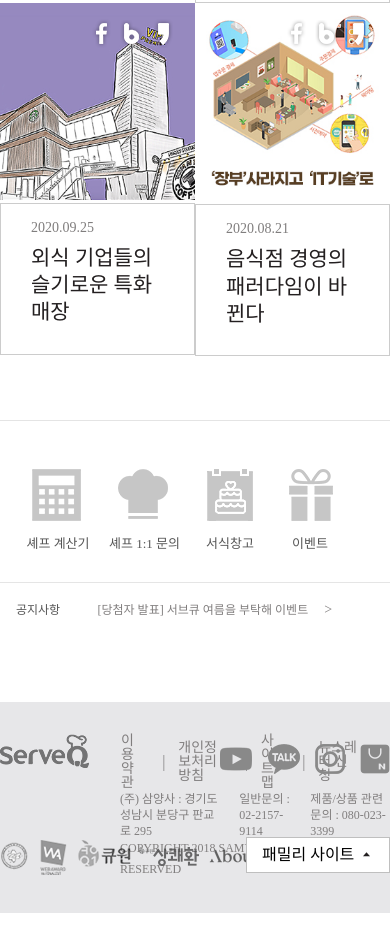
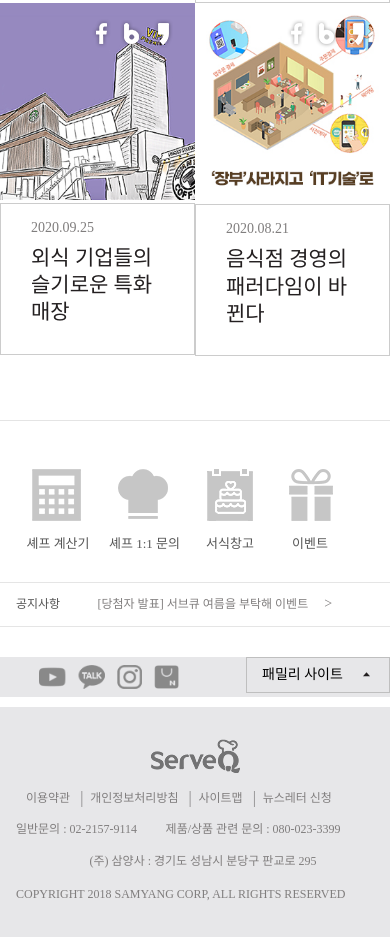
Before and after one commit to sch1527/serveQ, a plain HTML site: page index.html in a window 390 px wide. Shown: the part 5697-6634 px from the top of the page. Before the commit the page ends 6610 px from the top, so only its background shows below. Drawn offline with nearby package versions, Linux system fonts and the light colour scheme; a web font is replaced by a local one.

Commit message:
Add files via upload

```diff
--- a/common.css
+++ b/common.css
@@ -1131,8 +1131,9 @@ footer .inner .sns {
         width: 100%;
         display: flex;
         margin-top: 2rem;
-        padding-top: 1rem;
+        padding: 10px 0;
         border-top: 1px solid #e5e5e5;
+        border-bottom: 1px solid #e5e5e5;
     }
     .sec6 .inner .notice .notice_top {
         width: 25%;
@@ -1180,4 +1181,72 @@ footer .inner .sns {
     .sec6 .inner .menu_list li img {
         padding: 1rem;
     }
+    footer .inner .family_wrap {
+        position: absolute;
+        top: -50px;
+        width: 100%;
+        height: 40px;
+        display: flex;
+        background-color: #e7e7e9;
+    }
+    footer .inner .wrapper {
+        display: block;
+    }
+    footer .inner .wrapper h3 {
+        text-align: center;
+    }
+    footer .inner .menu {
+        padding-top: 1rem;
+    }
+    footer .inner .menu li {
+        padding: 0 10px;
+    }
+    footer .inner .adress {
+        padding-top: 1rem;
+        flex-wrap: wrap;
+        padding: 1rem 0 0 1rem;
+    }
+    footer .inner .adress li {
+        width: 50%;
+        padding: 0;
+    }
+    footer .inner .adress li:nth-of-type(3) {
+        order: 1;
+        width: 60%;
+    }
+    footer .inner .adress li:nth-of-type(2) {
+        width: 40%;
+    }
+    footer .inner .adress li:nth-of-type(1) {
+        order: 3;
+        width: 100%;
+        text-align: center;
+        padding-top: 1rem;
+    }
+    footer .inner .family_wrap .sns {
+        left: 10%;
+        background-color: #e7e7e9;
+    }
+    footer .inner .family_wrap .sns img {
+        width: 40%;
+    }
+    footer .inner .familysite {
+        top: 0;
+    }
+    footer .inner .familysite p {
+        font-size: 14px;
+        background-color: #e7e7e9;
+    }
+    footer .inner .menu li a {
+        font-size: 12px;
+    }
+    footer .inner .serveqfamily {
+        display: none;
+    }
+    footer .inner .copyright {
+        padding-top: 1rem;
+    }
+    footer .inner .copyright p {
+        padding: 0 1rem;
+    }
 }
--- a/index.html
+++ b/index.html
@@ -492,6 +492,7 @@
             <div class="serveqfamily">
                 <img src="./img/footer_family_new.png" alt="">
             </div>
+            <div class="family_wrap">
                 <div class="sns">
                     <img src="./img/footer_sns.png" alt="">
                 </div>
@@ -510,6 +511,7 @@
                     </ul>
                 </div>
             </div>
+        </div>
     </footer>
 </body>
 
```
Lines whose indentation alone changed are shown as unchanged.
